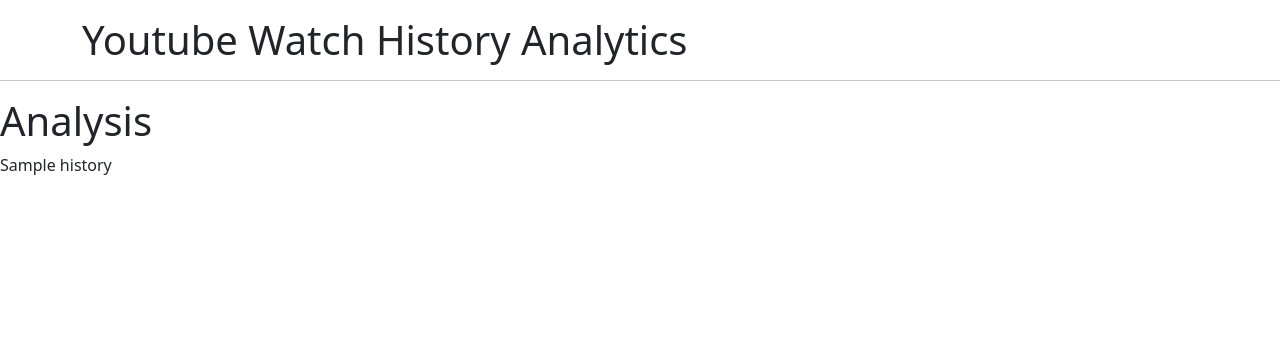
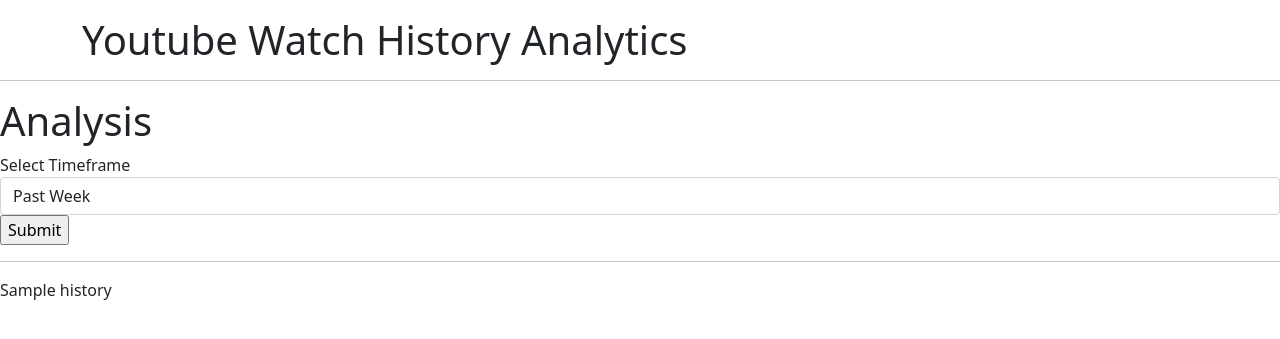
Before and after one commit to franklinshe/youtube-analytics, a Django app: template src/watch_history/templates/watch_history/charts.html in a window 1280 px wide. Shown: the top 339 px of the page. Run offline with Django 3.2, Linux system fonts and the light colour scheme; the template is opened without the code that fills it: most values are stand-ins (such as "Sample title", 1, 10 or a date in 2020).

Commit message:
created reformat_history in utils.py and started timeframe selector form

```diff
--- a/src/watch_history/templates/watch_history/charts.html
+++ b/src/watch_history/templates/watch_history/charts.html
@@ -2,6 +2,31 @@
 
 {% block content %}
     <h1>Analysis</h1>
+
+    <form action="" method="POST">
+    {% csrf_token %}
+        <div class="form-group">
+            <label for="timeframeSelect">Select Timeframe</label>
+            <select name="timeframe" class="form-control" type="submit" id="timeframeSelect">
+                <option value="week">Past Week</option>
+                <option value="month">Past Month</option>
+                <option value="6_months">Past 6 Months</option>
+                <option value="year">Past Year</option>
+                <option value="alltime">All Time</option>
+            </select>
+        </div>
+        <input type="submit" name="submit" value="Submit">
+    </form>
+
+    <hr>
     {{ history | safe }}
 
+
+
+
+
+
+
+
+
 {% endblock content%}
--- a/src/watch_history/templates/watch_history/home.html
+++ b/src/watch_history/templates/watch_history/home.html
@@ -49,7 +49,7 @@
 
     <div class="container">
         <h1>Upload JSON data</h1>
-        <form method="post" enctype="multipart/form-data">
+        <form method="POST" enctype="multipart/form-data">
             {% csrf_token %}
             <input type="file" name="history_json">
             <button type="submit" >Upload file</button>
```
Also changed, not shown: src/utils/utils.py (+57 -0 lines), src/watch_history/views.py (+7 -48 lines).
